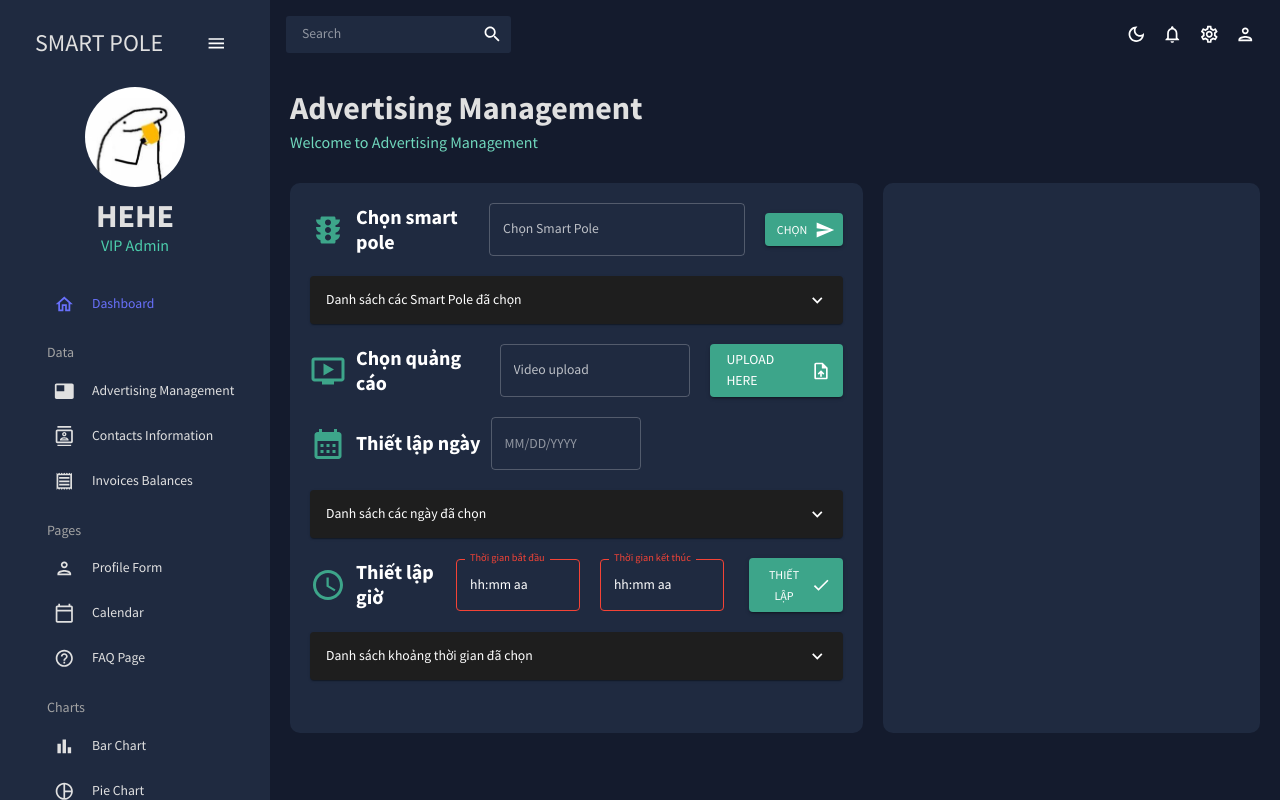
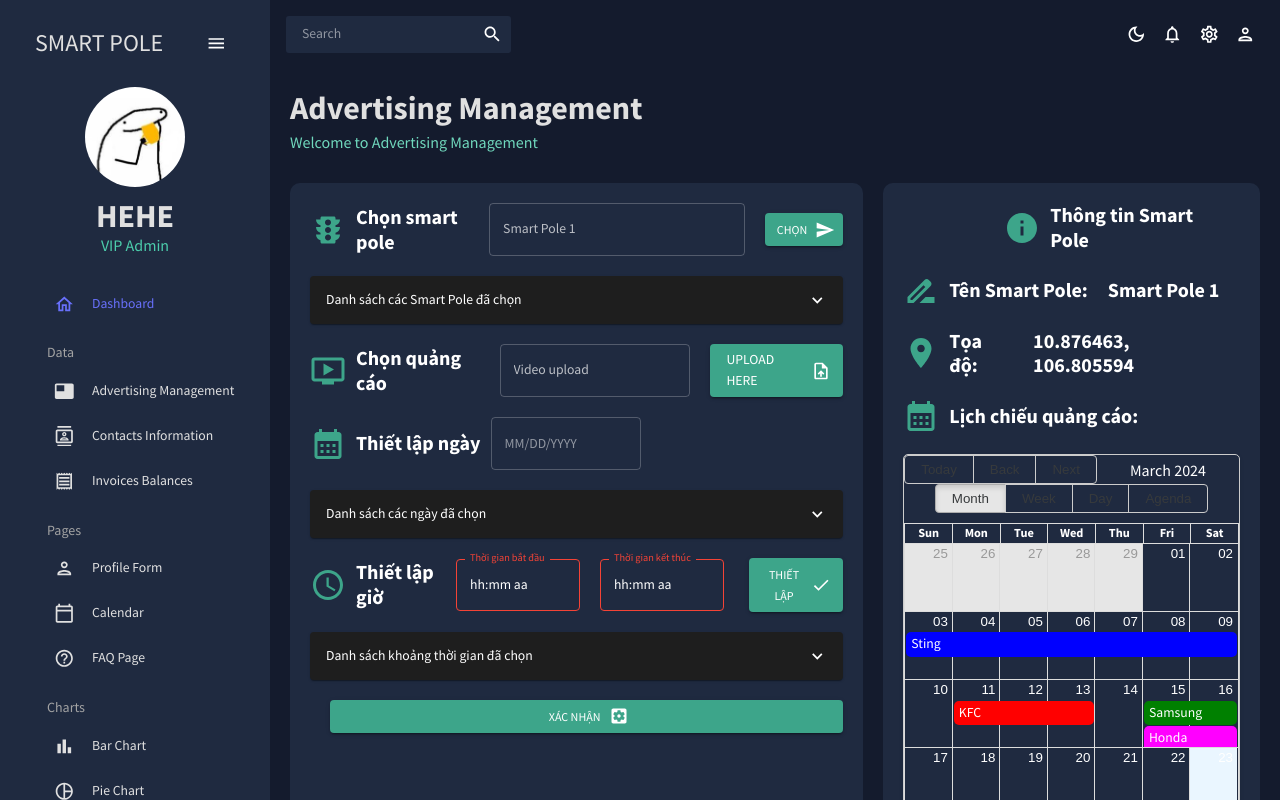
Before and after one commit to namhoang0088/Smart_Pole_Advertisement_Application, a React (Create React App) app: page /ad_manage in a window 1280 px wide. Shown: the top 800 px of the page. Built offline with nearby package versions, Linux system fonts and the light colour scheme.

Commit message:
smart pole information

```diff
--- a/package.json
+++ b/package.json
@@ -24,8 +24,10 @@
     "dayjs": "^1.11.10",
     "formik": "^2.4.5",
     "mapbox-gl": "^3.2.0",
+    "moment": "^2.30.1",
     "react": "^18.2.0",
     "react-apexcharts": "^1.4.1",
+    "react-big-calendar": "^1.11.2",
     "react-dom": "^18.2.0",
     "react-google-maps": "^9.4.5",
     "react-map-gl": "^7.1.7",
--- /dev/null
+++ b/src/components/Calender.jsx
@@ -0,0 +1,104 @@
+import React from 'react';
+import { Calendar, momentLocalizer } from 'react-big-calendar';
+import moment from 'moment';
+import 'react-big-calendar/lib/css/react-big-calendar.css';
+
+const localizer = momentLocalizer(moment);
+
+class MyCalendar extends React.Component {
+    render() {
+        // Tạo dữ liệu sự kiện
+        const events = [
+            {
+                id: 1,
+                title: 'KFC',
+                start: new Date(2024, 2, 25, 10, 0),
+                end: new Date(2024, 2, 25, 12, 0),
+                color: '#ff0000' // Đỏ
+            },
+            {
+                id: 1,
+                title: 'KFC',
+                start: new Date(2024, 2, 11, 10, 0),
+                end: new Date(2024, 2, 13, 12, 0),
+                color: '#ff0000' // Đỏ
+            },
+
+            {
+                id: 2,
+                title: 'Sony',
+                start: new Date(2024, 2, 27, 14, 0),
+                end: new Date(2024, 2, 27, 16, 0),
+                color: '#00ff00' // Xanh lá cây
+            },
+            {
+                id: 3,
+                title: 'Sting',
+                start: new Date(2024, 2, 29, 8, 0),
+                end: new Date(2024, 2, 29, 10, 0),
+                color: '#0000ff' // Xanh dương
+            },
+            {
+                id: 4,
+                title: 'Honda',
+                start: new Date(2024, 2, 25, 14, 0),
+                end: new Date(2024, 2, 25, 16, 0),
+                color: '#ff00ff' // Hồng
+            },
+            {
+                id: 5,
+                title: 'Samsung',
+                start: new Date(2024, 2, 25, 8, 0),
+                end: new Date(2024, 2, 25, 10, 0),
+                color: '#008000' // Vàng
+            },
+            {
+                id: 5,
+                title: 'Samsung',
+                start: new Date(2024, 2, 15, 8, 0),
+                end: new Date(2024, 2, 16, 10, 0),
+                color: '#008000' // Vàng
+            },
+            {
+                id: 4,
+                title: 'Honda',
+                start: new Date(2024, 2, 15, 14, 0),
+                end: new Date(2024, 2, 16, 16, 0),
+                color: '#ff00ff' // Hồng
+            },
+            {
+                id: 3,
+                title: 'Sting',
+                start: new Date(2024, 2, 3, 8, 0),
+                end: new Date(2024, 2, 9, 10, 0),
+                color: '#0000ff' // Xanh dương
+            },
+            // Thêm các sự kiện khác nếu cần
+        ];
+
+        const calendarStyle = {
+            height: 500,
+            border: '1px solid #ccc',
+            borderRadius: '5px',
+            boxShadow: '0 2px 4px rgba(0,0,0,0.1)'
+        };
+
+        return (
+            <div style={{ ...calendarStyle }}>
+                <Calendar
+                    localizer={localizer}
+                    events={events}
+                    startAccessor="start"
+                    endAccessor="end"
+                    eventPropGetter={(event, start, end, isSelected) => {
+                        const backgroundColor = event.color;
+                        return { style: { backgroundColor } };
+                    }}
+                    style={{ /* Thêm các thuộc tính style tùy chỉnh nếu cần */ }}
+                />
+            </div>
+        );
+    }
+}
+
+export default MyCalendar;
--- a/src/scenes/ad_manage/index.jsx
+++ b/src/scenes/ad_manage/index.jsx
@@ -22,15 +22,19 @@ import UploadFileIcon from "@mui/icons-material/UploadFile";
 import CalendarMonthIcon from "@mui/icons-material/CalendarMonth";
 import DeleteIcon from "@mui/icons-material/Delete";
 import ExpandMoreIcon from "@mui/icons-material/ExpandMore";
+import SettingsApplicationsIcon from '@mui/icons-material/SettingsApplications';
 import { useTheme } from "@mui/material";
 import { AdapterDayjs } from "@mui/x-date-pickers/AdapterDayjs";
 import { LocalizationProvider } from "@mui/x-date-pickers/LocalizationProvider";
 import { DatePicker } from "@mui/x-date-pickers/DatePicker";
 import { TimePicker } from "@mui/x-date-pickers/TimePicker";
 import AccessTimeIcon from "@mui/icons-material/AccessTime";
+import InfoIcon from '@mui/icons-material/Info';
+import CheckIcon from "@mui/icons-material/Check";
+import DriveFileRenameOutlineIcon from '@mui/icons-material/DriveFileRenameOutline';
+import LocationOnIcon from '@mui/icons-material/LocationOn';
 import Alert from "@mui/material/Alert";
-import CheckIcon from "@mui/icons-material/Check";
-
+import MyCalendar from "../../components/Calender";
 const Ad_manage = () => {
   const theme = useTheme();
   const colors = tokens(theme.palette.mode);
@@ -126,7 +130,7 @@ const Ad_manage = () => {
                 <strong>Chọn smart pole</strong>
               </Typography>
               <TextField
-                label="Chọn Smart Pole"
+                label="Smart Pole 1"
                 variant="outlined"
                 sx={{ width: "300px" }}
               />
@@ -295,19 +299,87 @@ const Ad_manage = () => {
                 </AccordionDetails>
               </Accordion>
             </Box>
+
+            {/* Nút xác nhận */}
+            <Button
+                variant="contained"
+                sx={{
+                  backgroundColor: colors.greenAccent[600],
+                  color: "#fff",
+                  marginLeft: "20px",
+                  marginTop: "20px",
+                }}
+                endIcon={<SettingsApplicationsIcon />}
+              >
+                Xác nhận
+              </Button>
+
           </Box>
 
-          {/* Phần 2 */}
+          {/* Phần 2 -------------------------------------*/}
 
           <Box
             gridColumn="span 1"
             backgroundColor={colors.primary[400]}
             borderRadius="10px"
             padding="20px"
-            height="550px"
+            height="auto"
           >
-            {/* Các thành phần trong phần 2 */}
+            {/* Các thành phần trong phần 2 --------------------------------------------------------------*/}
+            {/*Header----------------------*/}
+            <Box marginBottom="20px" display="flex" alignItems="center" marginLeft="30%">
+              <InfoIcon
+                sx={{ color: colors.greenAccent[600], fontSize: "36px" }}
+              />
+              <Typography variant="h4" marginRight="10px" paddingLeft="10px">
+                <strong>Thông tin Smart Pole</strong>
+              </Typography>
+
+            </Box>
+
+            {/*Tên smart pole-------------*/}
+            <Box marginBottom="20px" display="flex" alignItems="center">
+              <DriveFileRenameOutlineIcon
+                sx={{ color: colors.greenAccent[600], fontSize: "36px" }}
+              />
+              <Typography variant="h4" marginRight="10px" paddingLeft="10px">
+                <strong>Tên Smart Pole:</strong>
+              </Typography>
+
+              <Typography variant="h4" marginRight="10px" paddingLeft="10px">
+                <strong>Smart Pole 1</strong>
+              </Typography>
+            </Box>
+
+            {/*Vị trí smart pole-------------*/}
+            <Box marginBottom="20px" display="flex" alignItems="center">
+              <LocationOnIcon
+                sx={{ color: colors.greenAccent[600], fontSize: "36px" }}
+              />
+              <Typography variant="h4" marginRight="10px" paddingLeft="10px">
+                <strong>Tọa độ:</strong>
+              </Typography>
+
+              <Typography variant="h4" marginRight="10px" paddingLeft="10px">
+                <strong>10.876463, 106.805594</strong>
+              </Typography>
+            </Box>
+
+            {/*lịch chiếu*/}
+            <Box marginBottom="20px" display="flex" alignItems="center">
+              <CalendarMonthIcon
+                sx={{ color: colors.greenAccent[600], fontSize: "36px" }}
+              />
+              <Typography variant="h4" marginRight="10px" paddingLeft="10px">
+                <strong>Lịch chiếu quảng cáo:</strong>
+              </Typography>
+            </Box>
+            <MyCalendar themeColor={colors.primary[400]} /> {/* Sử dụng component MyCalendar */}
+
+
           </Box>
+           {/* Hết phần 2 ----------------------------- */}
+
         </Box>
       </Box>
       {/* Hiển thị Alert nếu alertOpen là true */}
```
Also changed, not shown: src/components/Calendar.jsx (deleted, +0 -120 lines), 1 other file (tests, documents, lock files or other folders).
